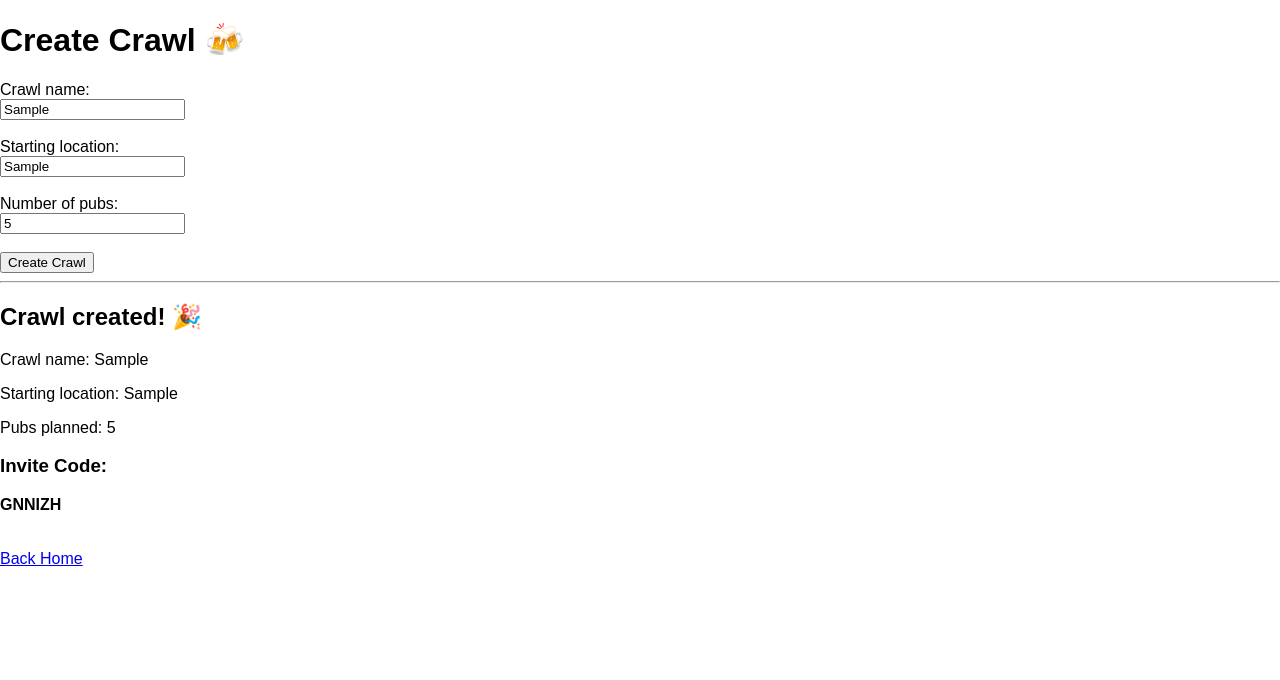
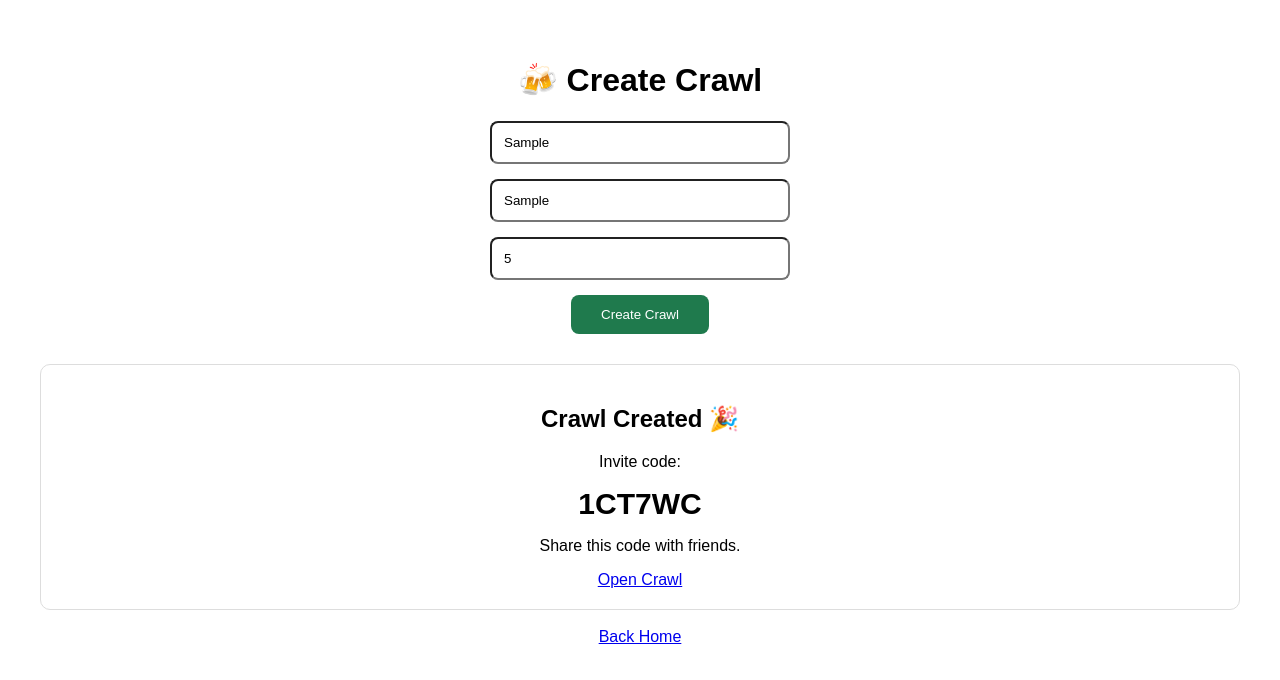
Before and after one commit to Swan-17/Pub-Crawl, a React (Vite) app: page /create in a window 1280 px wide. Both pictures are taken after typing "Sample", "Sample" into the empty fields and a click on the button "Create Crawl". Shown: the top 680 px of the page. Built offline with nearby package versions, Linux system fonts and the light colour scheme.

Commit message:
Improve UI and add crawl joining flow

```diff
--- a/src/pages/CreateCrawl.tsx
+++ b/src/pages/CreateCrawl.tsx
@@ -7,7 +7,7 @@ function CreateCrawl() {
   const [numberOfPubs, setNumberOfPubs] = useState(5)
   const [crawlCode, setCrawlCode] = useState('')
 
-  function generateCode() {
+  function createCrawl() {
     const code = Math.random()
       .toString(36)
       .substring(2, 8)
@@ -17,94 +17,111 @@ function CreateCrawl() {
   }
 
   return (
-    <div>
-      <h1>Create Crawl 🍻</h1>
+    <div style={styles.container}>
 
-      <label>
-        Crawl name:
-      </label>
-
-      <br />
+      <h1>🍻 Create Crawl</h1>
 
       <input
-        type="text"
+        style={styles.input}
+        placeholder="Crawl name"
         value={crawlName}
-        onChange={(event) => setCrawlName(event.target.value)}
+        onChange={(e) => setCrawlName(e.target.value)}
       />
 
-      <br /><br />
-
-      <label>
-        Starting location:
-      </label>
-
-      <br />
+      <input
+        style={styles.input}
+        placeholder="Starting location"
+        value={location}
+        onChange={(e) => setLocation(e.target.value)}
+      />
 
       <input
-        type="text"
-        value={location}
-        onChange={(event) => setLocation(event.target.value)}
-      />
-
-      <br /><br />
-
-      <label>
-        Number of pubs:
-      </label>
-
-      <br />
-
-      <input
+        style={styles.input}
         type="number"
         value={numberOfPubs}
-        onChange={(event) =>
-          setNumberOfPubs(Number(event.target.value))
+        onChange={(e) =>
+          setNumberOfPubs(Number(e.target.value))
         }
       />
 
-      <br /><br />
-
-      <button onClick={generateCode}>
+      <button
+        style={styles.button}
+        onClick={createCrawl}
+      >
         Create Crawl
       </button>
 
+
       {crawlCode && (
-        <div>
-          <hr />
+        <div style={styles.card}>
 
-          <h2>
-            Crawl created! 🎉
-          </h2>
+          <h2>Crawl Created 🎉</h2>
 
           <p>
-            Crawl name: {crawlName}
+            Invite code:
           </p>
 
+          <strong style={styles.code}>
+            {crawlCode}
+          </strong>
+
           <p>
-            Starting location: {location}
+            Share this code with friends.
           </p>
 
-          <p>
-            Pubs planned: {numberOfPubs}
-          </p>
+          <Link to={`/crawl/${crawlCode}`}>
+            Open Crawl
+          </Link>
 
-          <h3>
-            Invite Code:
-          </h3>
-
-          <strong>
-            {crawlCode}
-          </strong>
         </div>
       )}
 
-      <br /><br />
+
+      <br />
 
       <Link to="/">
         Back Home
       </Link>
+
     </div>
   )
 }
 
+
+const styles = {
+  container:{
+    textAlign:'center' as const,
+    padding:'40px'
+  },
+
+  input:{
+    display:'block',
+    margin:'15px auto',
+    padding:'12px',
+    width:'300px',
+    borderRadius:'8px'
+  },
+
+  button:{
+    padding:'12px 30px',
+    background:'#1f7a4d',
+    color:'white',
+    border:'none',
+    borderRadius:'8px',
+    cursor:'pointer'
+  },
+
+  card:{
+    marginTop:'30px',
+    padding:'20px',
+    border:'1px solid #ddd',
+    borderRadius:'10px'
+  },
+
+  code:{
+    fontSize:'30px'
+  }
+}
+
+
 export default CreateCrawl
--- a/src/pages/Home.tsx
+++ b/src/pages/Home.tsx
@@ -2,24 +2,63 @@ import { Link } from 'react-router-dom'
 
 function Home() {
   return (
-    <div>
-      <h1>Pub Crawl 🍻</h1>
+    <div style={styles.container}>
+      <h1 style={styles.title}>🍻 Pub Crawl</h1>
 
-      <p>
-        Plan the perfect pub crawl with your friends.
+      <p style={styles.subtitle}>
+        Plan, share and enjoy the perfect pub crawl with friends.
       </p>
 
-      <Link to="/create">
-        Create Crawl
-      </Link>
+      <div style={styles.buttonContainer}>
+        <Link to="/create" style={styles.button}>
+          Create Crawl
+        </Link>
 
-      <br />
-
-      <Link to="/join">
-        Join Crawl
-      </Link>
+        <Link to="/join" style={styles.buttonSecondary}>
+          Join Crawl
+        </Link>
+      </div>
     </div>
   )
 }
 
+const styles = {
+  container: {
+    textAlign: 'center' as const,
+    padding: '40px',
+    fontFamily: 'Arial, sans-serif',
+  },
+
+  title: {
+    fontSize: '48px',
+  },
+
+  subtitle: {
+    fontSize: '20px',
+    marginBottom: '30px',
+  },
+
+  buttonContainer: {
+    display: 'flex',
+    justifyContent: 'center',
+    gap: '20px',
+  },
+
+  button: {
+    background: '#1f7a4d',
+    color: 'white',
+    padding: '12px 25px',
+    borderRadius: '8px',
+    textDecoration: 'none',
+  },
+
+  buttonSecondary: {
+    background: '#444',
+    color: 'white',
+    padding: '12px 25px',
+    borderRadius: '8px',
+    textDecoration: 'none',
+  },
+}
+
 export default Home
--- a/src/pages/JoinCrawl.tsx
+++ b/src/pages/JoinCrawl.tsx
@@ -1,19 +1,85 @@
-import { Link } from 'react-router-dom'
+import { useState } from 'react'
+import { Link, useNavigate } from 'react-router-dom'
 
-function JoinCrawl() {
-  return (
-    <div>
-      <h1>Join Crawl 🔑</h1>
+
+function JoinCrawl(){
+
+  const [code,setCode] = useState('')
+  const navigate = useNavigate()
+
+
+  function joinCrawl(){
+
+    if(code.trim()){
+      navigate(`/crawl/${code.toUpperCase()}`)
+    }
+
+  }
+
+
+  return(
+
+    <div style={styles.container}>
+
+      <h1>🔑 Join Crawl</h1>
 
       <p>
-        Enter your crawl code to join your friends.
+        Enter your friend's crawl code.
       </p>
+
+
+      <input
+        style={styles.input}
+        placeholder="Enter code e.g ABC123"
+        value={code}
+        onChange={(e)=>setCode(e.target.value)}
+      />
+
+
+      <button
+        style={styles.button}
+        onClick={joinCrawl}
+      >
+        Join Crawl
+      </button>
+
+
+      <br/><br/>
 
       <Link to="/">
         Back Home
       </Link>
+
     </div>
+
   )
+
 }
 
+
+const styles={
+
+container:{
+textAlign:'center' as const,
+padding:'40px'
+},
+
+input:{
+padding:'12px',
+width:'300px',
+borderRadius:'8px'
+},
+
+button:{
+marginTop:'20px',
+padding:'12px 30px',
+background:'#444',
+color:'white',
+border:'none',
+borderRadius:'8px'
+}
+
+}
+
+
 export default JoinCrawl
--- a/src/pages/LiveCrawl.tsx
+++ b/src/pages/LiveCrawl.tsx
@@ -1,13 +1,70 @@
-function LiveCrawl() {
-  return (
-    <div>
-      <h1>Live Crawl 📍</h1>
+import { Link, useParams } from 'react-router-dom'
 
-      <p>
-        Follow the route and check in with your group.
-      </p>
-    </div>
-  )
+
+function LiveCrawl(){
+
+const {id}=useParams()
+
+
+return(
+
+<div style={styles.container}>
+
+<h1>📍 Live Crawl</h1>
+
+
+<div style={styles.card}>
+
+<h2>
+Crawl Code
+</h2>
+
+<p style={styles.code}>
+{id}
+</p>
+
+
+<p>
+Your route and friends will appear here.
+</p>
+
+
+</div>
+
+
+<Link to="/">
+Leave Crawl
+</Link>
+
+
+</div>
+
+)
+
 }
 
+
+
+const styles={
+
+container:{
+textAlign:'center' as const,
+padding:'40px'
+},
+
+card:{
+padding:'30px',
+border:'1px solid #ddd',
+borderRadius:'12px',
+marginBottom:'30px'
+},
+
+code:{
+fontSize:'32px',
+fontWeight:'bold'
+}
+
+}
+
+
 export default LiveCrawl
```
